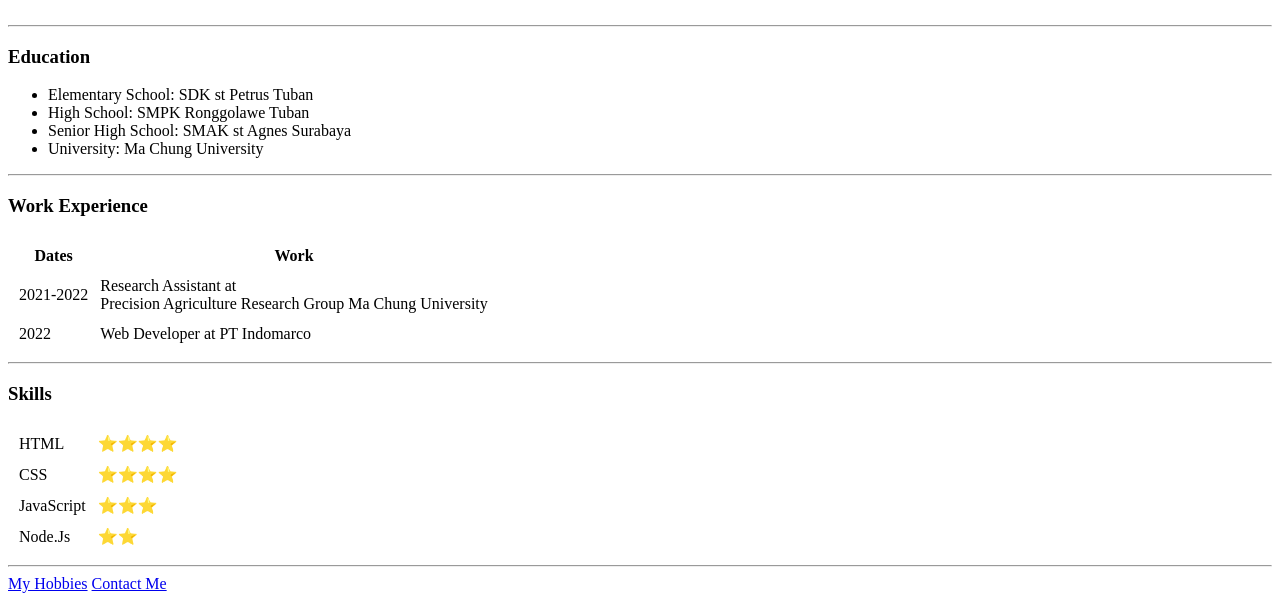
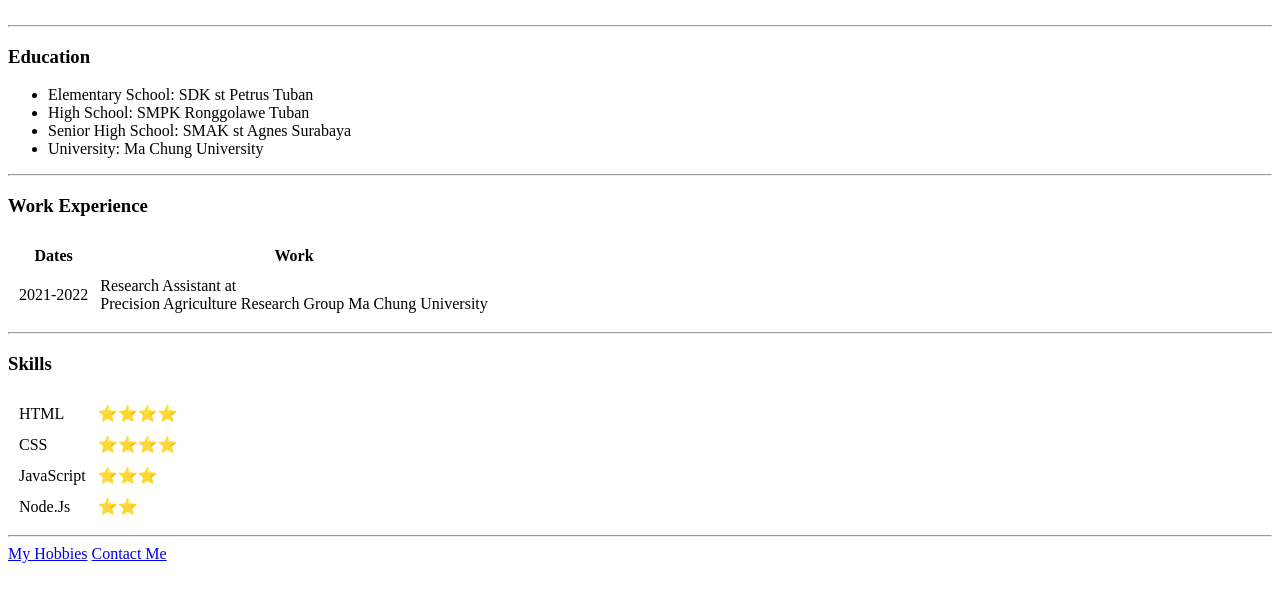
Before and after one commit to WilliamWicaksono1205/cv, a plain HTML site: page index.html in a window 1280 px wide. Shown: the part 192-800 px from the top of the page. Drawn offline with Linux system fonts and the light colour scheme.

Commit message:
Update index.html

```diff
--- a/index.html
+++ b/index.html
@@ -55,10 +55,6 @@
             Precision Agriculture Research Group Ma Chung University
           </td>
         </tr>
-        <tr>
-          <td>2022</td>
-          <td>Web Developer at PT Indomarco</td>
-        </tr>
       </tbody>
     </table>
     <hr />
```
